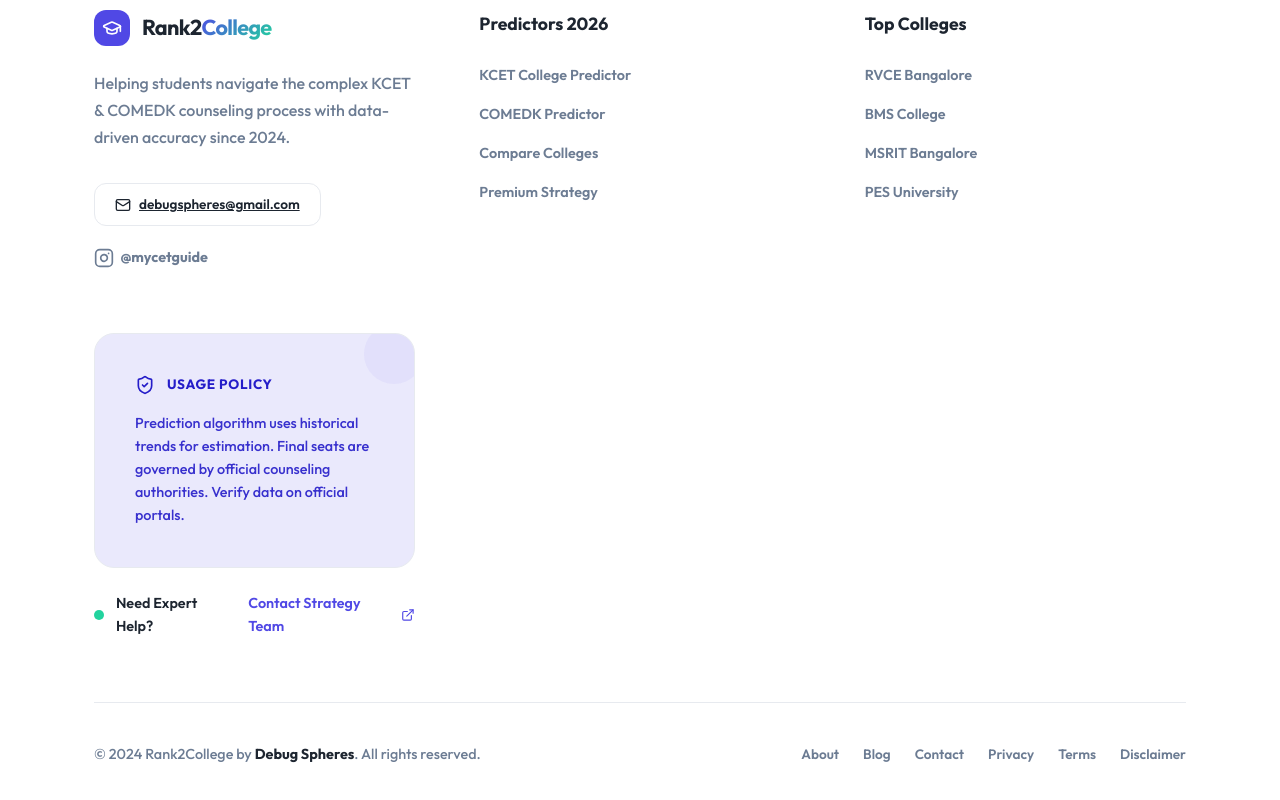
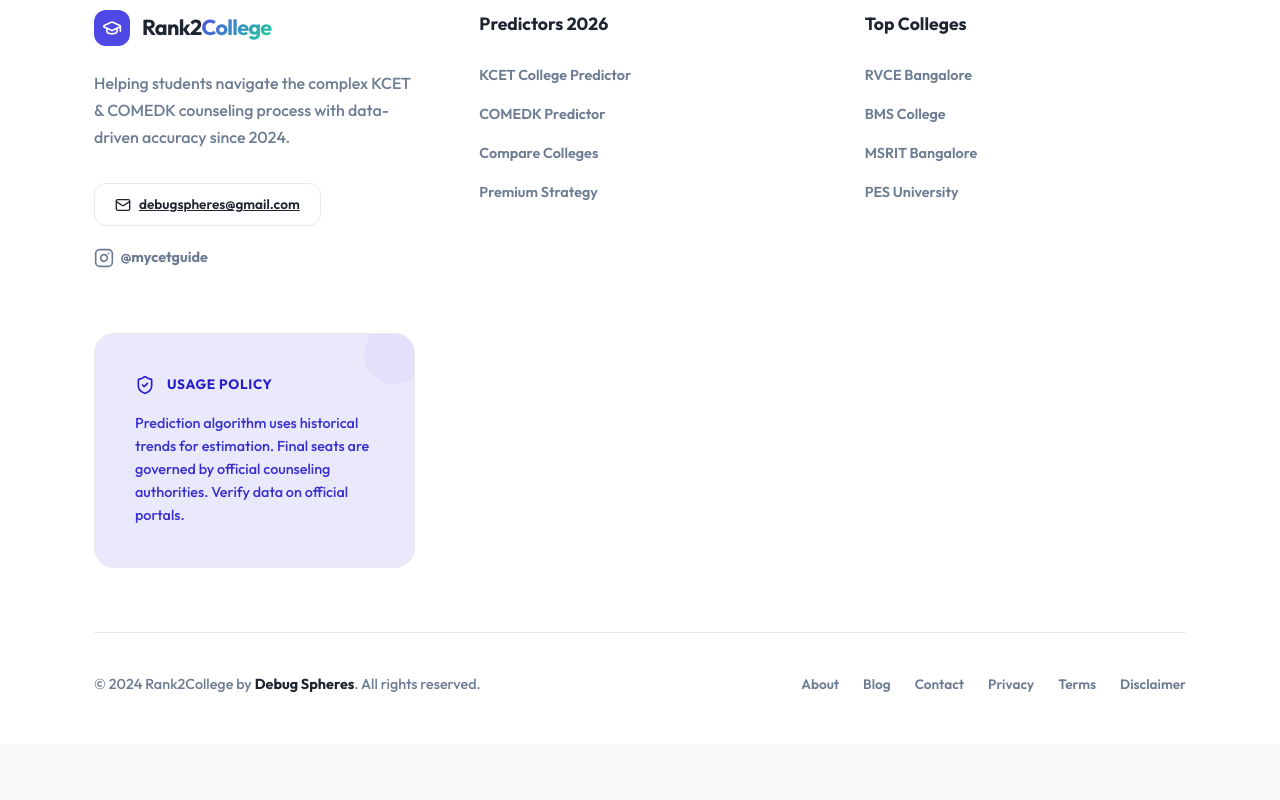
Before and after one commit to Vinay-Hattikal/kcet-rank-predictor, a React (Vite) app in the folder frontend/: page / in a window 1280 px wide. Shown: the part 4378-5178 px from the top of the page. After the commit the page ends 5122 px from the top, so only its background shows below. Built offline with nearby package versions, Linux system fonts and the light colour scheme.

Commit message:
Cleanup: Removed Need Expert Help section

```diff
--- a/frontend/src/components/Footer.jsx
+++ b/frontend/src/components/Footer.jsx
@@ -71,10 +71,6 @@
               <div style={{ position: 'absolute', top: '-10px', right: '-10px', width: '60px', height: '60px', background: 'var(--primary)', opacity: 0.05, borderRadius: '50%' }}></div>
             </div>
 
-            <div style={{ marginTop: '1.5rem', display: 'flex', alignItems: 'center', gap: '0.75rem', fontSize: '0.9rem', fontWeight: 600, color: 'var(--text-main)' }}>
-               <div style={{ width: '10px', height: '10px', borderRadius: '50%', background: 'var(--secondary)' }}></div>
-               Need Expert Help? <Link to="/contact" style={{ color: 'var(--primary)', textDecoration: 'none', display: 'flex', alignItems: 'center', gap: '4px' }}>Contact Strategy Team <ExternalLink size={14} /></Link>
-            </div>
           </div>
         </div>
 
```
